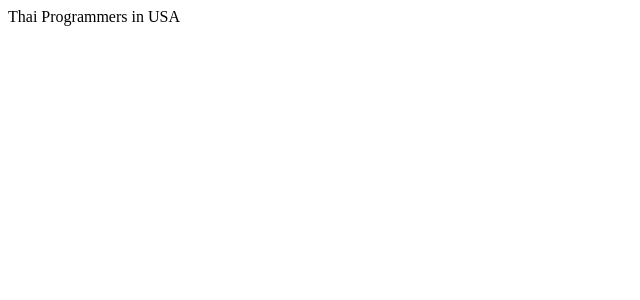
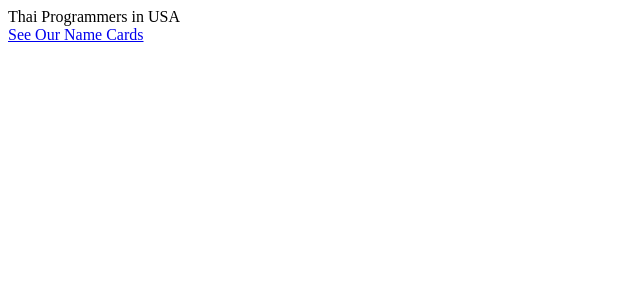
Before and after one commit to thai-programmers-usa/thai-programmers-usa.github.io, a React (Create React App) app: page / in a window 1280 px wide. Shown: the top 300 px of the page, without its empty margins (0-640 px from the left). Built offline with nearby package versions, Linux system fonts and the light colour scheme.

Commit message:
create link to name cards

```diff
--- a/src/App.tsx
+++ b/src/App.tsx
@@ -1,7 +1,8 @@
 function App() {
   return (
-    <div className="App">
+    <div className='App'>
       <header>Thai Programmers in USA</header>
+      <a href='#'>See Our Name Cards</a>
     </div>
   );
 }
```
